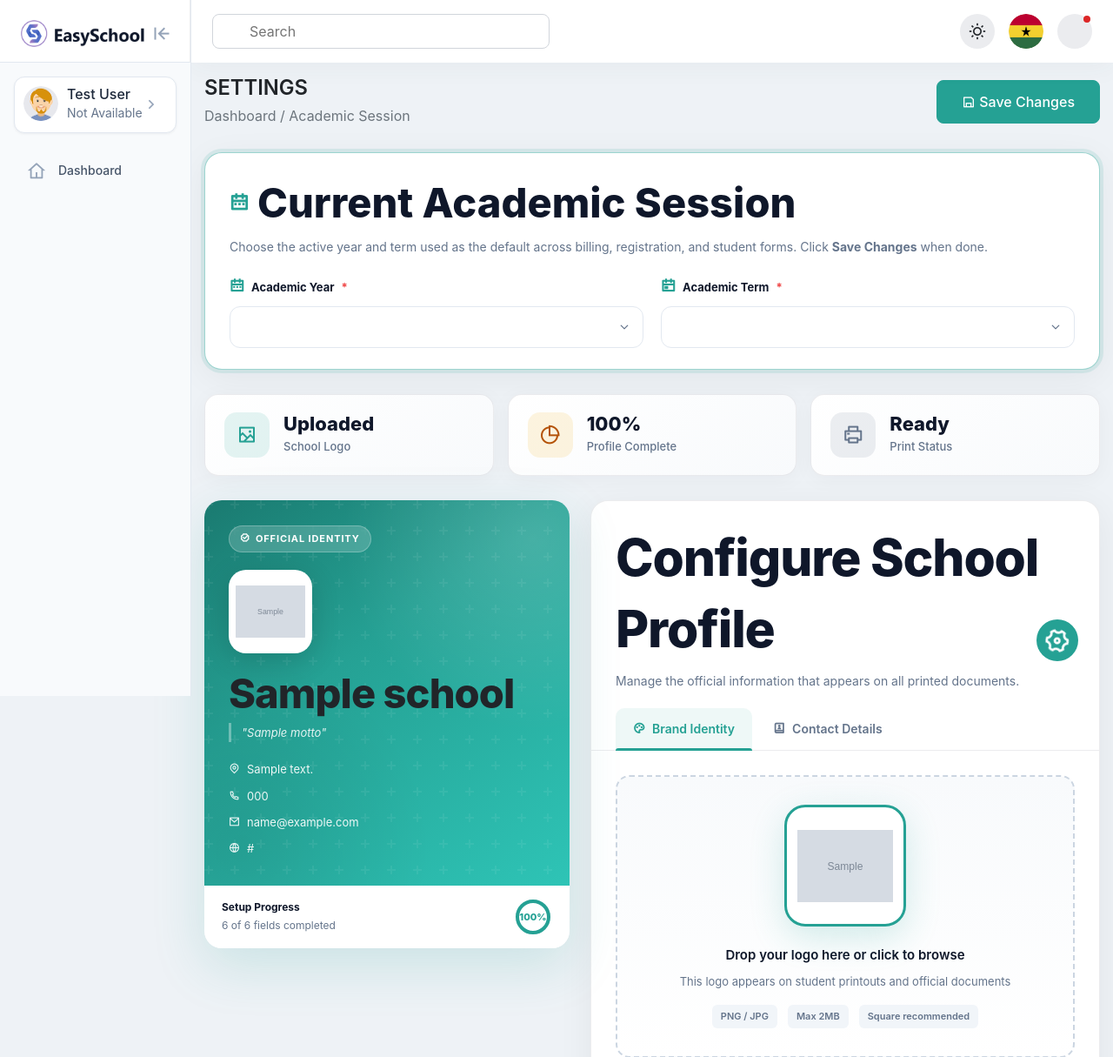
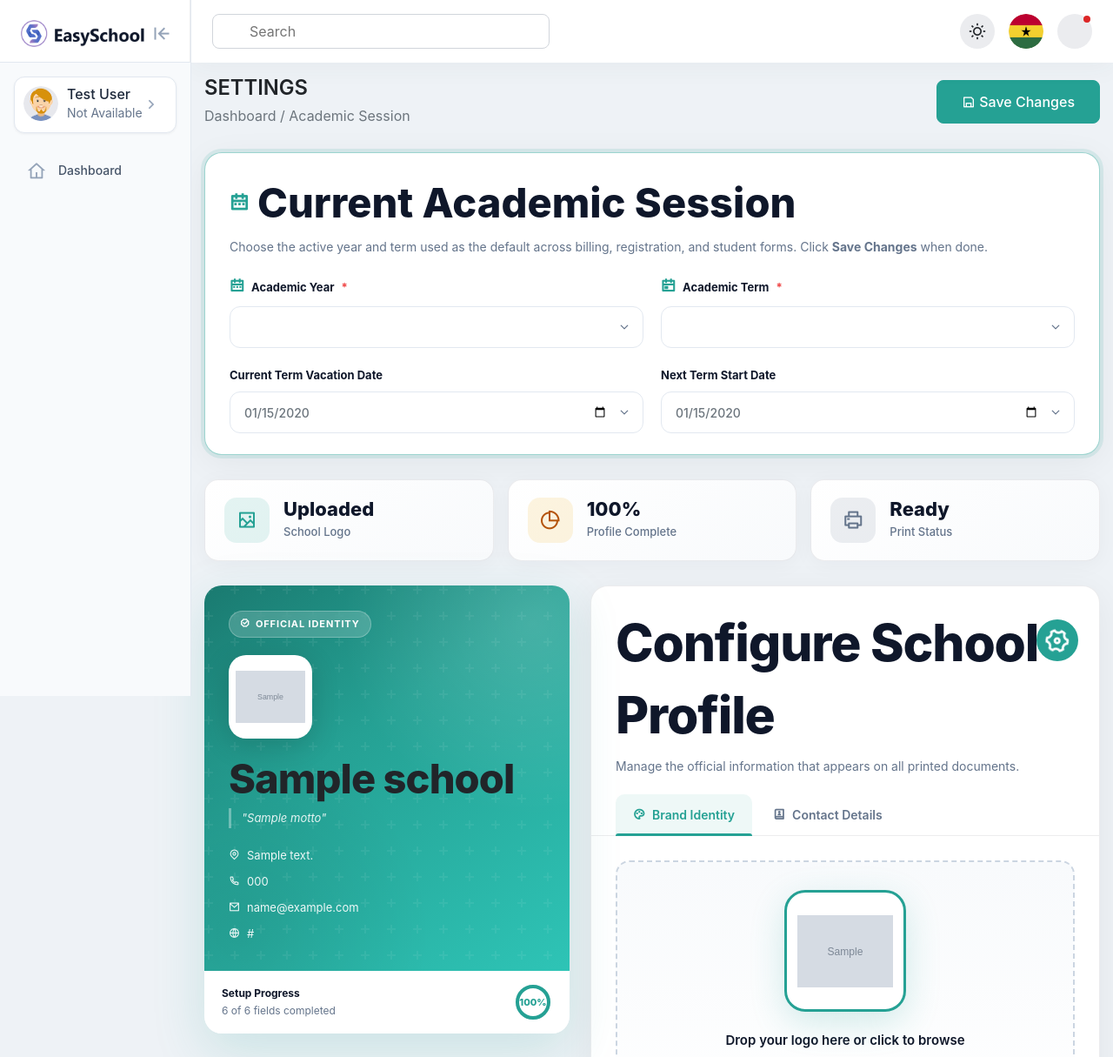
Before and after one commit to pobbiney/New-Easyschool, a Laravel app: template resources/views/settings/school-settings.blade.php in a window 1280 px wide. Shown: the top 1215 px of the page at 87% size. Run offline with Laravel 12, Linux system fonts and the light colour scheme; the visitor is signed in with stand-in values (Sample User, id 1); data comes from the database, SQL or seed files in the repository; tables that the repository leaves empty hold one stand-in row (values such as "Sample post"); the template is opened without the code that fills it: most values are stand-ins (such as "Sample title", 1, 10 or a date in 2020); grey boxes marked "Sample" are stand-in pictures; data that the repository does not hold is empty; parts of the project's set-up code (start-up, migrations or seed data) failed here and were passed over; some libraries are stand-ins or nearby versions.

Commit message:
Add academic term dates and update report card promotion rules

```diff
--- a/app/Http/Controllers/Settings/SchoolSettingController.php
+++ b/app/Http/Controllers/Settings/SchoolSettingController.php
@@ -39,6 +39,8 @@ class SchoolSettingController extends Controller
             'website' => 'nullable|string|max:255',
             'motto' => 'nullable|string|max:255',
             'logo' => 'nullable|image|max:2048',
+            'current_term_vacation_date' => 'nullable|date_format:Y-m-d',
+            'next_term_start_date' => ['nullable', 'date_format:Y-m-d', ...($request->filled('current_term_vacation_date') ? ['after:current_term_vacation_date'] : [])],
             'default_academic_year_id' => [
                 'required',
                 'exists:academic_years,id',
@@ -68,6 +70,8 @@ class SchoolSettingController extends Controller
         $school->website = $request->website;
         $school->default_academic_year_id = $request->default_academic_year_id;
         $school->default_academic_term_id = $request->default_academic_term_id;
+        $school->current_term_vacation_date = $request->input('current_term_vacation_date');
+        $school->next_term_start_date = $request->input('next_term_start_date');
         $school->updated_by = Auth::id();
 
         if ($request->hasFile('logo')) {
--- a/app/Models/SchoolSetting.php
+++ b/app/Models/SchoolSetting.php
@@ -17,7 +17,14 @@ class SchoolSetting extends Model
         'logo_path',
         'default_academic_year_id',
         'default_academic_term_id',
+        'current_term_vacation_date',
+        'next_term_start_date',
         'updated_by',
+    ];
+
+    protected $casts = [
+        'current_term_vacation_date' => 'date',
+        'next_term_start_date' => 'date',
     ];
 
     public static function current()
--- a/resources/views/settings/school-settings.blade.php
+++ b/resources/views/settings/school-settings.blade.php
@@ -737,6 +737,18 @@
                 </select>
                 @error('default_academic_term_id') <small class="text-danger">{{ $message }}</small> @enderror
             </div>
+            <div class="session-field">
+                <label for="current_term_vacation_date">Current Term Vacation Date</label>
+                <input type="date" id="current_term_vacation_date" name="current_term_vacation_date" class="session-select"
+                    value="{{ old('current_term_vacation_date', $school->current_term_vacation_date?->format('Y-m-d')) }}">
+                @error('current_term_vacation_date') <small class="text-danger">{{ $message }}</small> @enderror
+            </div>
+            <div class="session-field">
+                <label for="next_term_start_date">Next Term Start Date</label>
+                <input type="date" id="next_term_start_date" name="next_term_start_date" class="session-select"
+                    value="{{ old('next_term_start_date', $school->next_term_start_date?->format('Y-m-d')) }}">
+                @error('next_term_start_date') <small class="text-danger">{{ $message }}</small> @enderror
+            </div>
         </div>
     </div>
 
@@ -924,7 +936,7 @@
             $('.firm-tab[data-tab="contact"]').addClass('active');
             $('.firm-tab-pane').removeClass('active');
             $('#tab-contact').addClass('active');
-        @elseif($errors->has('default_academic_year_id') || $errors->has('default_academic_term_id'))
+        @elseif($errors->has('default_academic_year_id') || $errors->has('default_academic_term_id') || $errors->has('current_term_vacation_date') || $errors->has('next_term_start_date'))
             document.getElementById('academicSessionSection')?.scrollIntoView({ behavior: 'smooth', block: 'center' });
         @else
             $('.firm-tab').removeClass('active');
--- a/resources/views/teacher/partials/_report-card-page.blade.php
+++ b/resources/views/teacher/partials/_report-card-page.blade.php
@@ -253,7 +253,7 @@
         <div class="terminal-report__info-row">
             <div class="terminal-report__field">
                 <span class="terminal-report__label">Number on Roll:</span>
-                <span class="terminal-report__value">{{ $report['roll_number'] ?? '' }}</span>
+                <span class="terminal-report__value">{{ $report['students_on_roll'] ?? '' }}</span>
             </div>
             <div class="terminal-report__field">
                 <span class="terminal-report__label">Position in Class:</span>
@@ -275,11 +275,11 @@
         <div class="terminal-report__info-row">
             <div class="terminal-report__field">
                 <span class="terminal-report__label">Next Term Begins:</span>
-                <span class="terminal-report__value"></span>
+                <span class="terminal-report__value">{{ $school?->next_term_start_date?->format('d M Y') }}</span>
             </div>
             <div class="terminal-report__field">
                 <span class="terminal-report__label">Vacation Date:</span>
-                <span class="terminal-report__value"></span>
+                <span class="terminal-report__value">{{ $school?->current_term_vacation_date?->format('d M Y') }}</span>
             </div>
         </div>
     </div>
```
Also changed, not shown: app/Services/GradebookService.php (+12 -8 lines), app/Services/PromotionService.php (+13 -4 lines), resources/views/teacher/print-class-report-cards.blade.php (+0 -12 lines), tests/Unit/ReportCardPromotionTest.php (added, +66 -0 lines), database/migrations/2026_11_17_000001_add_term_dates_to_school_settings_table.php (added).
